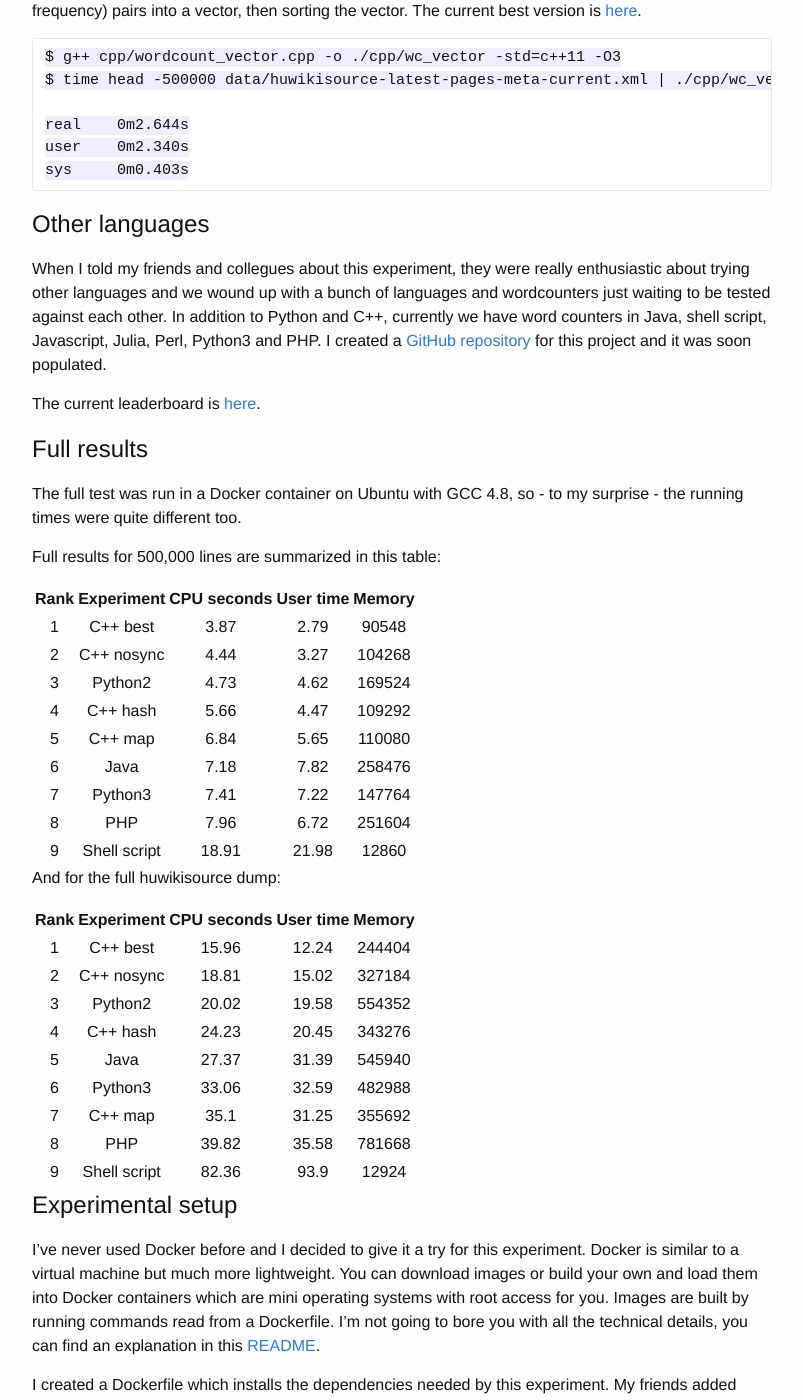
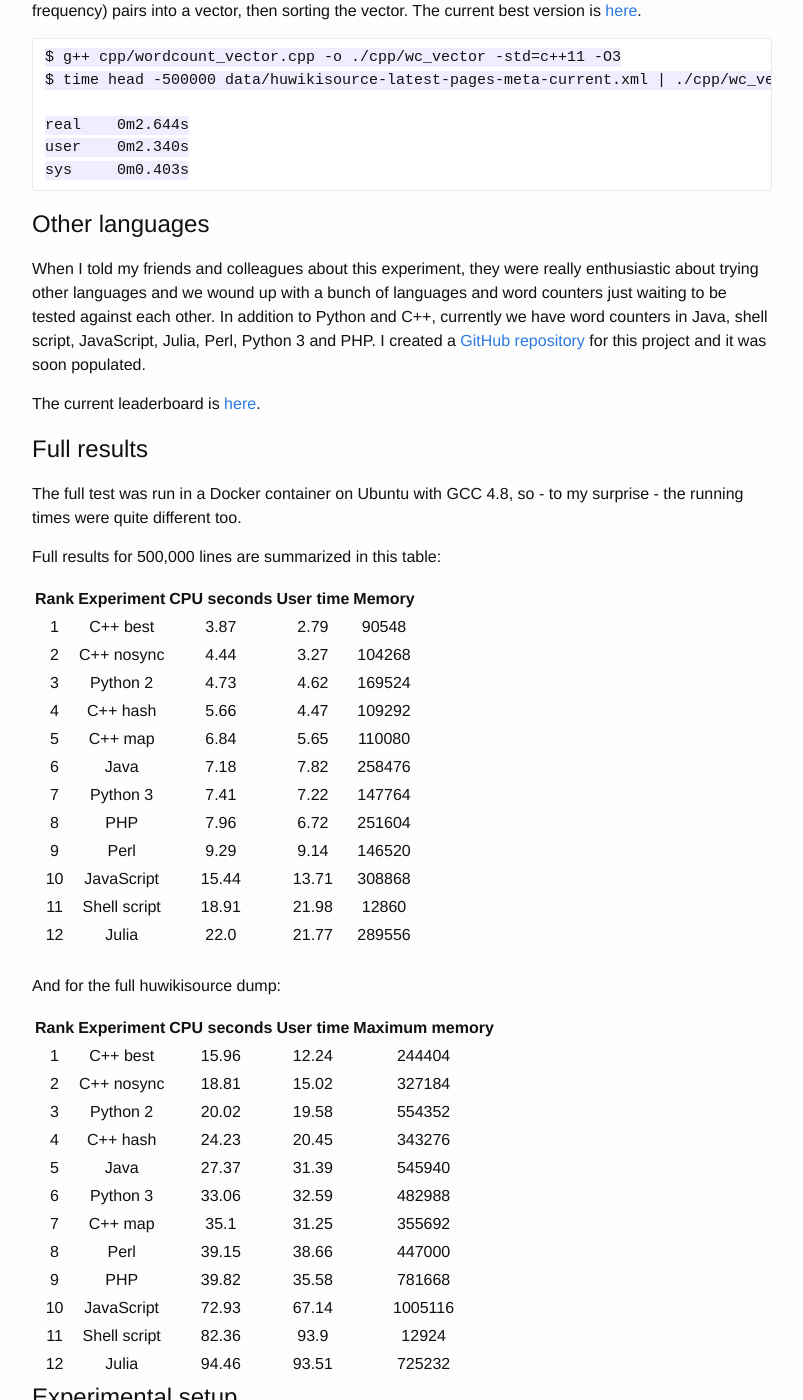
Before and after one commit to juditacs/juditacs.github.io, a Jekyll site: the page built from _posts/2015-11-26-wordcount.md, in a window 1280 px wide and 1400 px high, scrolled down 4449 px. Shown: the whole window, without its empty margins (238-1041 px from the left). Built offline with Jekyll 4.4.1, drawn with Linux system fonts in a browser that asks for light colours; comment, search, counter and statistics services are not loaded; some of the changed text lies outside the part shown.

Commit message:
tables updated and spell checking

```diff
--- a/_posts/2015-11-26-wordcount.md
+++ b/_posts/2015-11-26-wordcount.md
@@ -105,7 +105,7 @@ Now let's compare it with Python.
     user    0m5.477s
     sys     0m0.220s
 
-Ok, that was unexpected. Python's supposed to much slower than C++, right?
+OK, that was unexpected. Python's supposed to much slower than C++, right?
 Before we dwell into the details, let's see the output.
 
 ## The output
@@ -223,8 +223,8 @@ sys     0m0.403s
 
 # Other languages
 
-When I told my friends and collegues about this experiment, they were really enthusiastic about trying other languages and we wound up with a bunch of languages and wordcounters just waiting to be tested against each other.
-In addition to Python and C++, currently we have word counters in Java, shell script, Javascript, Julia, Perl, Python3 and PHP.
+When I told my friends and colleagues about this experiment, they were really enthusiastic about trying other languages and we wound up with a bunch of languages and word counters just waiting to be tested against each other.
+In addition to Python and C++, currently we have word counters in Java, shell script, JavaScript, Julia, Perl, Python 3 and PHP.
 I created a [GitHub repository](https://github/com/juditacs/wordcount) for this project and it was soon populated.
 
 The current leaderboard is [here](https://github.com/juditacs/wordcount#leaderboard).
@@ -239,27 +239,34 @@ Full results for 500,000 lines are summarized in this table:
 | :---: | :---: | :---:|:---: | :---: |
 | 1 | C++ best | 3.87 | 2.79 | 90548 |
 | 2 | C++ nosync | 4.44 | 3.27 | 104268 |
-| 3 | Python2 | 4.73 | 4.62 | 169524 |
+| 3 | Python 2 | 4.73 | 4.62 | 169524 |
 | 4 | C++ hash | 5.66 | 4.47 | 109292 |
 | 5 | C++ map | 6.84 | 5.65 | 110080 |
 | 6 | Java | 7.18 | 7.82 | 258476 |
-| 7 | Python3 | 7.41 | 7.22 | 147764 |
+| 7 | Python 3 | 7.41 | 7.22 | 147764 |
 | 8 | PHP | 7.96 | 6.72 | 251604 |
-| 9 | Shell script | 18.91 | 21.98 | 12860 |
+| 9 | Perl | 9.29 | 9.14 | 146520 |
+| 10 | JavaScript | 15.44 | 13.71 | 308868 |
+| 11 | Shell script | 18.91 | 21.98 | 12860 |
+| 12 | Julia | 22.0 | 21.77 | 289556 |
 
+<br />
 And for the full huwikisource dump:
 
-| Rank | Experiment | CPU seconds | User time | Memory |
-| :---: | :---: | :---:|:---: | :---: |
+| Rank | Experiment | CPU seconds | User time | Maximum memory |
+| :---: | :---: | :---: | :---: | :---: |
 | 1 | C++ best | 15.96 | 12.24 | 244404 |
 | 2 | C++ nosync | 18.81 | 15.02 | 327184 |
-| 3 | Python2 | 20.02 | 19.58 | 554352 |
+| 3 | Python 2 | 20.02 | 19.58 | 554352 |
 | 4 | C++ hash | 24.23 | 20.45 | 343276 |
 | 5 | Java | 27.37 | 31.39 | 545940 |
-| 6 | Python3 | 33.06 | 32.59 | 482988 |
+| 6 | Python 3 | 33.06 | 32.59 | 482988 |
 | 7 | C++ map | 35.1 | 31.25 | 355692 |
-| 8 | PHP | 39.82 | 35.58 | 781668 |
-| 9 | Shell script | 82.36 | 93.9 | 12924 |
+| 8 | Perl | 39.15 | 38.66 | 447000 |
+| 9 | PHP | 39.82 | 35.58 | 781668 |
+| 10 | JavaScript | 72.93 | 67.14 | 1005116 |
+| 11 | Shell script | 82.36 | 93.9 | 12924 |
+| 12 | Julia | 94.46 | 93.51 | 725232 |
 
 # Experimental setup
 
```
Also changed, not shown: other parts of _posts/2015-11-26-wordcount.md (+3 -3 lines).
